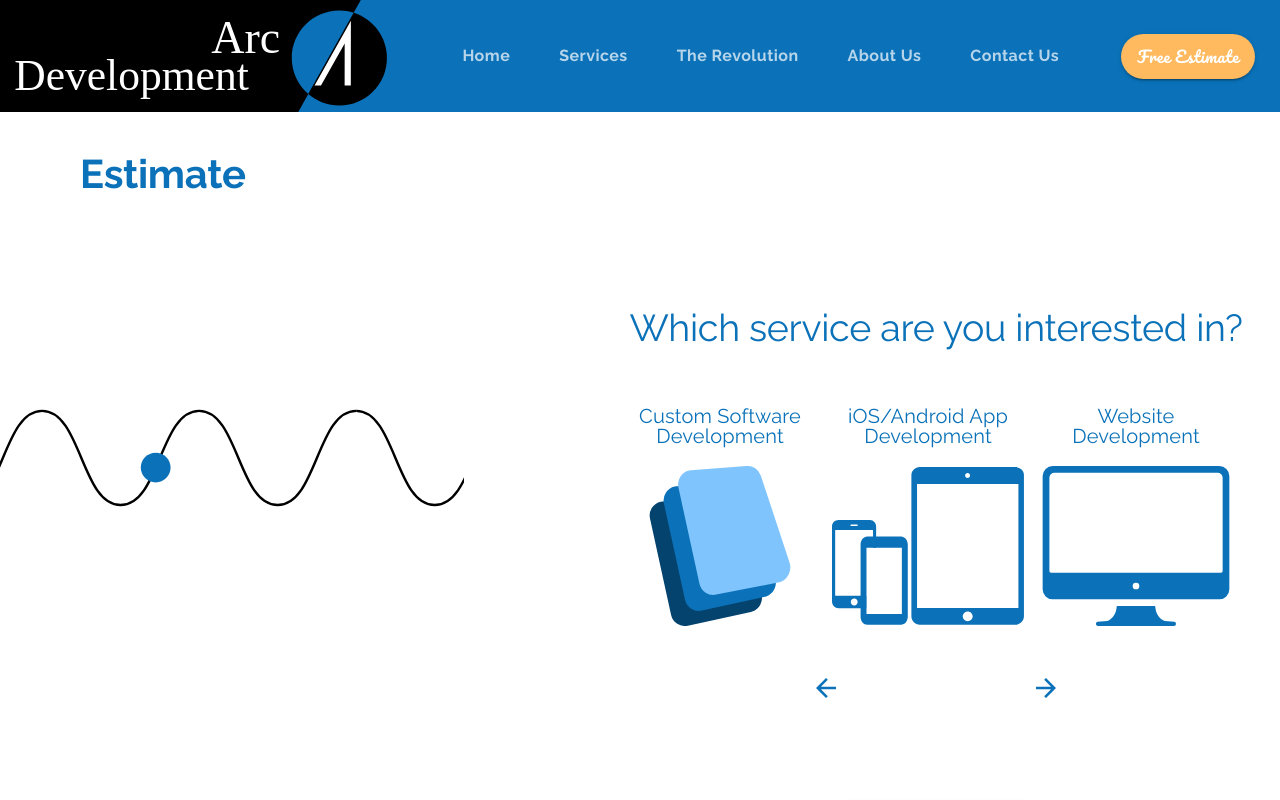
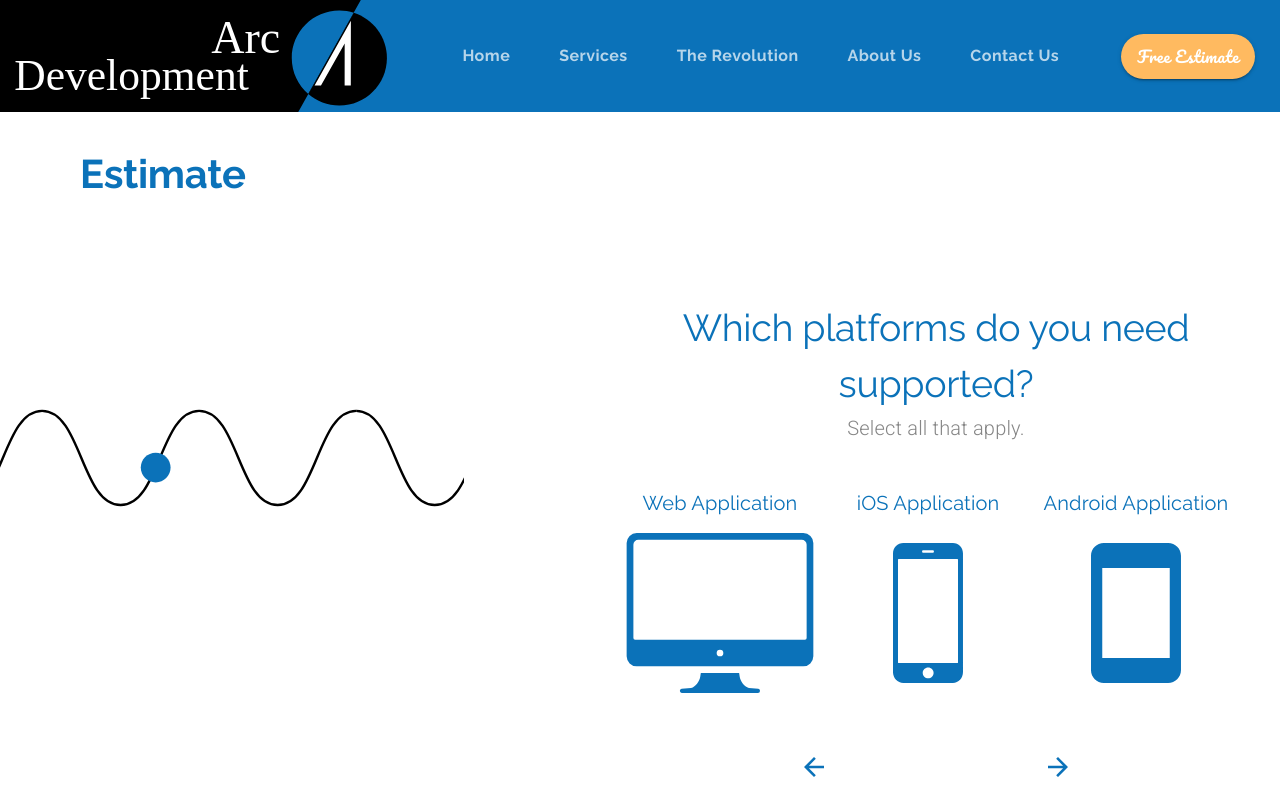
Before and after one commit to PupRiku/arcdevelopment_class, a React (Create React App) app: page /estimate in a window 1280 px wide. Shown: the top 800 px of the page. Built offline with nearby package versions, Linux system fonts and the light colour scheme.

Commit message:
Navigate questions

```diff
--- a/src/components/Estimate.js
+++ b/src/components/Estimate.js
@@ -1,4 +1,5 @@
-import React from 'react';
+import React, { useState } from 'react';
+import { cloneDeep } from 'lodash';
 import Lottie from 'react-lottie';
 import { makeStyles, useTheme } from '@material-ui/core/styles';
 import Grid from '@material-ui/core/Grid';
@@ -90,9 +91,229 @@
   },
 ];
 
+const softwareQuestions = [
+  { ...defaultQuestions[0], active: false },
+  {
+    id: 2,
+    title: 'Which platforms do you need supported?',
+    subtitle: 'Select all that apply.',
+    options: [
+      {
+        id: 1,
+        title: 'Web Application',
+        subtitle: null,
+        icon: website,
+        iconAlt: 'computer outline',
+        selected: false,
+        cost: 100,
+      },
+      {
+        id: 2,
+        title: 'iOS Application',
+        subtitle: null,
+        icon: iphone,
+        iconAlt: 'outline of iphone',
+        selected: false,
+        cost: 100,
+      },
+      {
+        id: 3,
+        title: 'Android Application',
+        subtitle: null,
+        icon: android,
+        iconAlt: 'outlines of android phone',
+        selected: false,
+        cost: 100,
+      },
+    ],
+    active: true,
+  },
+  {
+    id: 3,
+    title: 'Which features do you expect to use?',
+    subtitle: 'Select all that apply.',
+    options: [
+      {
+        id: 1,
+        title: 'Photo/Video',
+        subtitle: null,
+        icon: camera,
+        iconAlt: 'camera outline',
+        selected: false,
+        cost: 25,
+      },
+      {
+        id: 2,
+        title: 'GPS',
+        subtitle: null,
+        icon: gps,
+        iconAlt: 'gps pin',
+        selected: false,
+        cost: 25,
+      },
+      {
+        id: 3,
+        title: 'File Transfer',
+        subtitle: null,
+        icon: upload,
+        iconAlt: 'outline of cloud with arrow pointing up',
+        selected: false,
+        cost: 25,
+      },
+    ],
+    active: false,
+  },
+  {
+    id: 4,
+    title: 'Which features do you expect to use?',
+    subtitle: 'Select all that apply.',
+    options: [
+      {
+        id: 1,
+        title: 'Users/Authentication',
+        subtitle: null,
+        icon: users,
+        iconAlt: 'outline of a person with a plus sign',
+        selected: false,
+        cost: 25,
+      },
+      {
+        id: 2,
+        title: 'Biometrics',
+        subtitle: null,
+        icon: biometrics,
+        iconAlt: 'fingerprint',
+        selected: false,
+        cost: 25,
+      },
+      {
+        id: 3,
+        title: 'Push Notifications',
+        subtitle: null,
+        icon: bell,
+        iconAlt: 'outline of a bell',
+        selected: false,
+        cost: 25,
+      },
+    ],
+    active: false,
+  },
+  {
+    id: 5,
+    title: 'What type of custom features do you expect to need?',
+    subtitle: 'Select one.',
+    options: [
+      {
+        id: 1,
+        title: 'Low Complexity',
+        subtitle: '(Informational)',
+        icon: info,
+        iconAlt: "'i' inside a circle",
+        selected: false,
+        cost: 25,
+      },
+      {
+        id: 2,
+        title: 'Medium Complexity',
+        subtitle: '(Interactive, Customizable, Realtime)',
+        icon: customized,
+        iconAlt: 'two toggle switches',
+        selected: false,
+        cost: 50,
+      },
+      {
+        id: 3,
+        title: 'High Complexity',
+        subtitle: '(Data Modeling and Computation)',
+        icon: data,
+        iconAlt: 'outline of line graph',
+        selected: false,
+        cost: 100,
+      },
+    ],
+    active: false,
+  },
+  {
+    id: 6,
+    title: 'How many users do you expect?',
+    subtitle: 'Select one.',
+    options: [
+      {
+        id: 1,
+        title: '0-10',
+        subtitle: null,
+        icon: person,
+        iconAlt: 'person outline',
+        selected: false,
+        cost: 1,
+      },
+      {
+        id: 2,
+        title: '10-100',
+        subtitle: null,
+        icon: persons,
+        iconAlt: 'outline of two people',
+        selected: false,
+        cost: 1.25,
+      },
+      {
+        id: 3,
+        title: '100+',
+        subtitle: null,
+        icon: people,
+        iconAlt: 'outline of three people',
+        selected: false,
+        cost: 1.5,
+      },
+    ],
+    active: false,
+  },
+];
+
+const websiteQuestions = [
+  { ...defaultQuestions[0], active: false },
+  {
+    id: 2,
+    title: 'Which type of website are you wanting?',
+    subtitle: 'Select one.',
+    options: [
+      {
+        id: 1,
+        title: 'Basic',
+        subtitle: '(Informational)',
+        icon: info,
+        iconAlt: 'person outline',
+        selected: false,
+        cost: 100,
+      },
+      {
+        id: 2,
+        title: 'Interactive',
+        subtitle: "(Users, API's, Messaging)",
+        icon: customized,
+        iconAlt: 'outline of two people',
+        selected: false,
+        cost: 200,
+      },
+      {
+        id: 3,
+        title: 'E-Commerce',
+        subtitle: '(Sales)',
+        icon: globe,
+        iconAlt: 'outline of three people',
+        selected: false,
+        cost: 250,
+      },
+    ],
+    active: true,
+  },
+];
+
 export default function Estimate() {
   const classes = useStyles();
   const theme = useTheme();
+
+  const [questions, setQuestions] = useState(softwareQuestions);
 
   const defaultOptions = {
     loop: true,
@@ -101,6 +322,50 @@
     rendererSettings: {
       preserveAspectRatio: 'xMidYMid slice',
     },
+  };
+
+  const nextQuestion = () => {
+    const newQuestions = cloneDeep(questions);
+    const currentlyActive = newQuestions.filter((question) => question.active);
+    const activeIndex = currentlyActive[0].id - 1;
+    const nextIndex = activeIndex + 1;
+
+    newQuestions[activeIndex] = { ...currentlyActive[0], active: false };
+    newQuestions[nextIndex] = { ...newQuestions[nextIndex], active: true };
+
+    setQuestions(newQuestions);
+  };
+
+  const previousQuestion = () => {
+    const newQuestions = cloneDeep(questions);
+    const currentlyActive = newQuestions.filter((question) => question.active);
+    const activeIndex = currentlyActive[0].id - 1;
+    const prevIndex = activeIndex - 1;
+
+    newQuestions[activeIndex] = { ...currentlyActive[0], active: false };
+    newQuestions[prevIndex] = { ...newQuestions[prevIndex], active: true };
+
+    setQuestions(newQuestions);
+  };
+
+  const navigationPreviousDisabled = () => {
+    const currentlyActive = questions.filter((question) => question.active);
+
+    if (currentlyActive[0].id === 1) {
+      return true;
+    } else {
+      return false;
+    }
+  };
+
+  const navigationNextDisabled = () => {
+    const currentlyActive = questions.filter((question) => question.active);
+
+    if (currentlyActive[0].id === questions[questions.length - 1].id) {
+      return true;
+    } else {
+      return false;
+    }
   };
 
   return (
@@ -124,7 +389,7 @@
         lg
         style={{ marginRight: '2em', marginBottom: '25em' }}
       >
-        {defaultQuestions
+        {questions
           .filter((question) => question.active)
           .map((question, index) => (
             <React.Fragment key={index}>
@@ -180,13 +445,33 @@
           item
           container
           justify="space-between"
-          style={{ width: '15em', marginTop: '3em' }}
+          style={{ width: '18em', marginTop: '3em' }}
         >
           <Grid item>
-            <img src={backArrow} alt="Previous question" />
+            <IconButton
+              disabled={navigationPreviousDisabled()}
+              onClick={previousQuestion}
+            >
+              <img
+                src={
+                  navigationPreviousDisabled() ? backArrowDisabled : backArrow
+                }
+                alt="Previous question"
+              />
+            </IconButton>
           </Grid>
           <Grid item>
-            <img src={forwardArrow} alt="Next question" />
+            <IconButton
+              onClick={nextQuestion}
+              disabled={navigationNextDisabled()}
+            >
+              <img
+                src={
+                  navigationNextDisabled() ? forwardArrowDisabled : forwardArrow
+                }
+                alt="Next question"
+              />
+            </IconButton>
           </Grid>
         </Grid>
         <Grid item>
```
